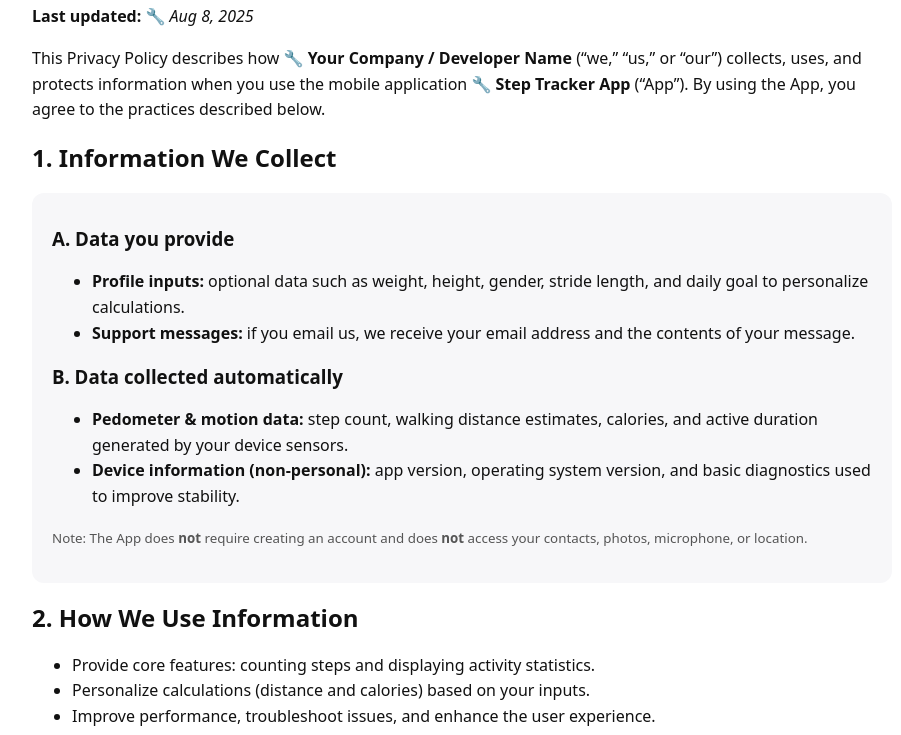
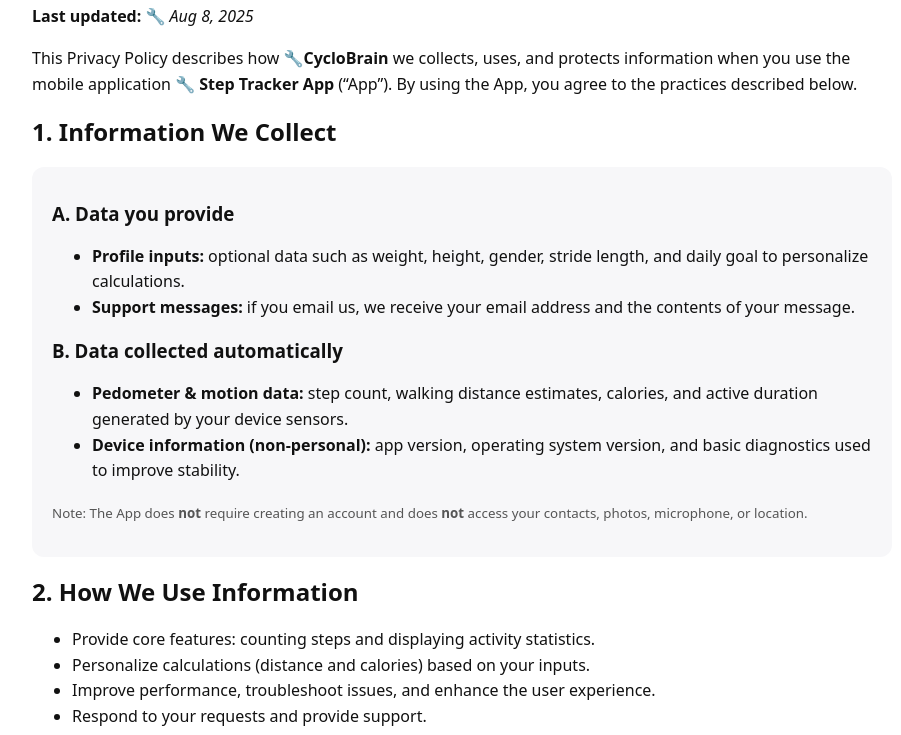
Before and after one commit to raheelroy/privacy-policy, a plain HTML site: page index.html in a window 1280 px wide. Shown: the part 97-832 px from the top of the page, without its empty margins (178-1079 px from the left). Drawn offline with Linux system fonts and the light colour scheme.

Commit message:
index.html

```diff
--- a/index.html
+++ b/index.html
@@ -23,7 +23,7 @@
     <p><strong>Last updated:</strong> 🔧 <em>Aug 8, 2025</em></p>
 
     <p>
-      This Privacy Policy describes how <strong>🔧 Your Company / Developer Name</strong> (“we,” “us,” or “our”)
+      This Privacy Policy describes how <strong>🔧CycloBrain </strong> we
       collects, uses, and protects information when you use the mobile application
       <strong>🔧 Step Tracker App</strong> (“App”).
       By using the App, you agree to the practices described below.
```
